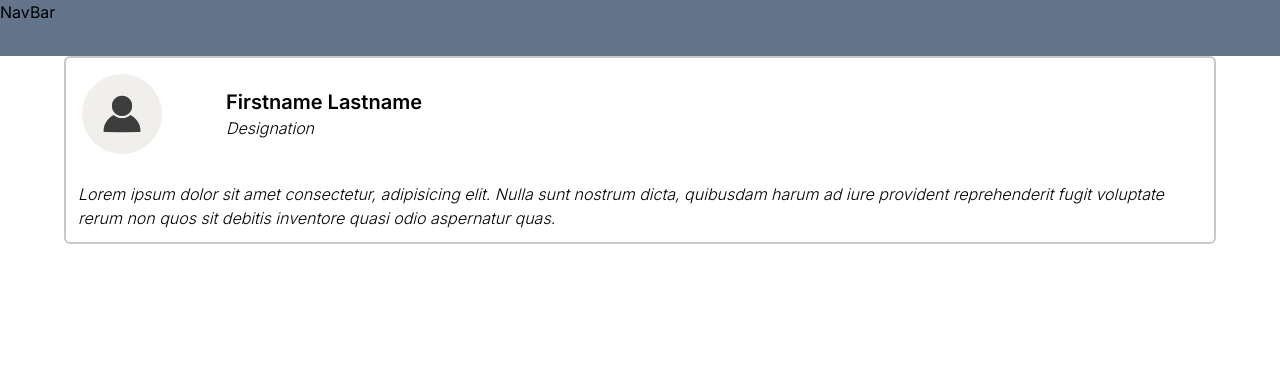
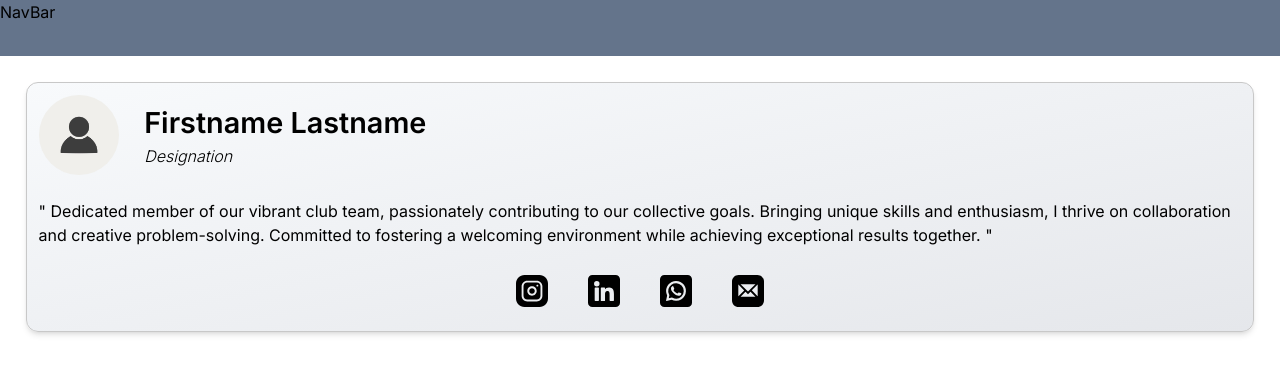
Before and after one commit to adi-uchiha/aids-pvg-contact, a Next.js app: page / in a window 1280 px wide. Shown: the top 374 px of the page. Built offline with nearby package versions, Linux system fonts and the light colour scheme.

Commit message:
person card wireframe ready

```diff
--- a/components/PersonCard.tsx
+++ b/components/PersonCard.tsx
@@ -1,4 +1,8 @@
 import Image from "next/image"
+import Instagram from "@/components/icons/Instagram"
+import Linkedin from "@/components/icons/Linkedin"
+import Whatsapp from "./icons/Whatsapp"
+import Email from "./icons/Email"
 
 interface SingleUserProps {
   user: {
@@ -14,19 +18,22 @@ interface SingleUserProps {
 
 const PersonCard = ({ user }: SingleUserProps) => {
   return (
-    <div className="rounded-md w-[90vw] ml-[5vw] border-[#C8C8C8] border-2">
-      <div className="p-4 flex flex-row items-center">
-          <Image className="rounded-full w-20 h-20" src="/profile-pic.webp" alt="picture" width={180} height={180}/>
-          <div className="flex flex-col pl-[5vw]">
-            <span className="font-semibold text-xl">Firstname Lastname</span>
-            <span className="italic font-light">Designation</span>
-          </div>
+    <div className="rounded-xl w-[96vw] m-[2vw] border-[#C8C8C8] border-[1.5px] shadow-md bg-gradient-to-tl from-gray-200 to-slate-50">
+      <div className="p-3 flex flex-row items-center">
+        <Image className="rounded-full w-20 h-20" src="/profile-pic.webp" alt="picture" width={180} height={180} />
+        <div className="flex flex-col pl-[2vw]">
+          <span className="font-semibold text-[1.8rem]">Firstname Lastname</span>
+          <span className="italic font-light">Designation</span>
+        </div>
       </div>
-      <p className="p-3 italic font-light">
-        Lorem ipsum dolor sit amet consectetur, adipisicing elit. Nulla sunt nostrum dicta, quibusdam harum ad iure provident reprehenderit fugit voluptate rerum non quos sit debitis inventore quasi odio aspernatur quas.
+      <p className="p-3 font-normal">
+        &quot; Dedicated member of our vibrant club team, passionately contributing to our collective goals. Bringing unique skills and enthusiasm, I thrive on collaboration and creative problem-solving. Committed to fostering a welcoming environment while achieving exceptional results together. &quot;
       </p>
-      <div className="flex flex-row space-x-4">
-
+      <div className="flex flex-row space-x-10 w-full align-middle justify-center p-4 mb-2">
+        <Instagram />
+        <Linkedin />
+        <Whatsapp />
+        <Email />
       </div>
     </div>
   )
--- /dev/null
+++ b/components/icons/Email.tsx
@@ -0,0 +1,19 @@
+const Email = () => {
+  return (
+    <svg
+    className="hover:fill-[#f34336] transition-all duration-300 ease-in-out cursor-pointer w-8 h-8"
+      xmlns="http://www.w3.org/2000/svg"
+      width="512"
+      height="512"
+      enableBackground="new 0 0 512 512"
+      viewBox="0 0 512 512"
+    >
+      <path
+        d="M407 0H105C47.103 0 0 47.103 0 105v302c0 57.897 47.103 105 105 105h302c57.897 0 105-47.103 105-105V105C512 47.103 464.897 0 407 0zm-32.296 146L255.958 264.745 137.213 146h237.491zm-271.95 192.033A14.933 14.933 0 01101 331V161c0-2.542.638-4.935 1.754-7.033L194.787 246l-92.033 92.033zM137.213 346L216 267.213l39.959 39.959 40-40L374.787 346H137.213zM411 331c0 2.542-.638 4.935-1.754 7.033l-92.075-92.074 92.047-92.048A14.913 14.913 0 01411 161v170z"
+        data-original="#000000"
+      ></path>
+    </svg>
+  )
+}
+
+export default Email
--- /dev/null
+++ b/components/icons/Instagram.tsx
@@ -0,0 +1,27 @@
+const Instagram = () => {
+  return (
+    <svg
+    className="hover:fill-[#d52162] transition-all duration-300 ease-in-out cursor-pointer w-8 h-8"
+    xmlns="http://www.w3.org/2000/svg"
+    width="512"
+    height="512"
+    enableBackground="new 0 0 512 512"
+    viewBox="0 0 512 512"
+  >
+    <path
+      d="M301 256c0 24.852-20.148 45-45 45s-45-20.148-45-45 20.148-45 45-45 45 20.148 45 45zm0 0"
+      data-original="#000000"
+    ></path>
+    <path
+      d="M332 120H180c-33.086 0-60 26.914-60 60v152c0 33.086 26.914 60 60 60h152c33.086 0 60-26.914 60-60V180c0-33.086-26.914-60-60-60zm-76 211c-41.355 0-75-33.645-75-75s33.645-75 75-75 75 33.645 75 75-33.645 75-75 75zm86-146c-8.285 0-15-6.715-15-15s6.715-15 15-15 15 6.715 15 15-6.715 15-15 15zm0 0"
+      data-original="#000000"
+    ></path>
+    <path
+      d="M377 0H135C60.562 0 0 60.563 0 135v242c0 74.438 60.563 135 135 135h242c74.438 0 135-60.563 135-135V135C512 60.562 451.437 0 377 0zm45 332c0 49.625-40.375 90-90 90H180c-49.625 0-90-40.375-90-90V180c0-49.625 40.375-90 90-90h152c49.625 0 90 40.375 90 90zm0 0"
+      data-original="#000000"
+    ></path>
+  </svg>
+  )
+}
+
+export default Instagram
--- /dev/null
+++ b/components/icons/Linkedin.tsx
@@ -0,0 +1,21 @@
+const Linkedin = () => {
+  return (
+    <svg
+      className="hover:fill-[#0077b7] transition-all duration-300 ease-in-out
+      cursor-pointer w-8 h-8"
+      xmlns="http://www.w3.org/2000/svg"
+      width="512"
+      height="512"
+      enableBackground="new 0 0 512 512"
+      viewBox="0 0 176 176"
+    >
+      <path
+        d="M152 0H24A24 24 0 000 24v128a24 24 0 0024 24h128a24 24 0 0024-24V24a24 24 0 00-24-24zM60 139.28a3.71 3.71 0 01-3.71 3.72H40.48a3.71 3.71 0 01-3.72-3.72V73a3.72 3.72 0 013.72-3.72h15.81A3.72 3.72 0 0160 73zM48.38 63a15 15 0 1115-15 15 15 0 01-15 15zm94.26 76.54a3.41 3.41 0 01-3.42 3.42h-17a3.41 3.41 0 01-3.42-3.42v-31.05c0-4.64 1.36-20.32-12.13-20.32-10.45 0-12.58 10.73-13 15.55v35.86A3.42 3.42 0 0190.3 143H73.88a3.41 3.41 0 01-3.41-3.42V72.71a3.41 3.41 0 013.41-3.42H90.3a3.42 3.42 0 013.42 3.42v5.78c3.88-5.83 9.63-10.31 21.9-10.31 27.18 0 27 25.38 27 39.32z"
+        data-name="Layer 2"
+        data-original="#000000"
+      ></path>
+    </svg>
+  )
+}
+
+export default Linkedin
--- /dev/null
+++ b/components/icons/Whatsapp.tsx
@@ -0,0 +1,25 @@
+const Whatsapp = () => {
+  return (
+    <svg
+    className="hover:fill-[#43ba54] transition-all duration-300 ease-in-out cursor-pointer w-8 h-8"
+      xmlns="http://www.w3.org/2000/svg"
+      width="512"
+      height="512"
+      enableBackground="new 0 0 512 512"
+      viewBox="0 0 176 176"
+    >
+      <g data-name="Layer 2">
+        <path
+          d="M118.43 57.57l-.22-.22a42.72 42.72 0 00-68.28 49.59l1.88 3.7-3.5 17-.05.22 16.89-4 3.85 1.95a42.78 42.78 0 0049.22-8 42.72 42.72 0 00.22-60.19zm-1.72 47.72c-2.07 3.26-5.34 7.24-9.45 8.23-7.2 1.75-18.25.06-32-12.75l-.17-.16C63 89.41 59.86 80.08 60.62 72.68c.42-4.21 3.92-8 6.87-10.49a3.94 3.94 0 016.15 1.41l4.45 10.06a3.89 3.89 0 01-.49 4l-2.25 2.92a3.88 3.88 0 00-.35 4.27c1.26 2.2 4.28 5.45 7.63 8.47 3.76 3.39 7.93 6.5 10.57 7.57a3.85 3.85 0 004.19-.89l2.61-2.63a4 4 0 013.9-1l10.57 3a4 4 0 012.24 5.92z"
+          data-original="#000000"
+        ></path>
+        <path
+          d="M152 0H24A24 24 0 000 24v128a24 24 0 0024 24h128a24 24 0 0024-24V24a24 24 0 00-24-24zm-9.47 89.3a54.57 54.57 0 01-78.82 47.11l-27.55 6.53a2.13 2.13 0 01-2.24-.87 2.09 2.09 0 01-.33-1.63l5.79-28.11a54.56 54.56 0 11103.15-23z"
+          data-original="#000000"
+        ></path>
+      </g>
+    </svg>
+  )
+}
+
+export default Whatsapp
```
